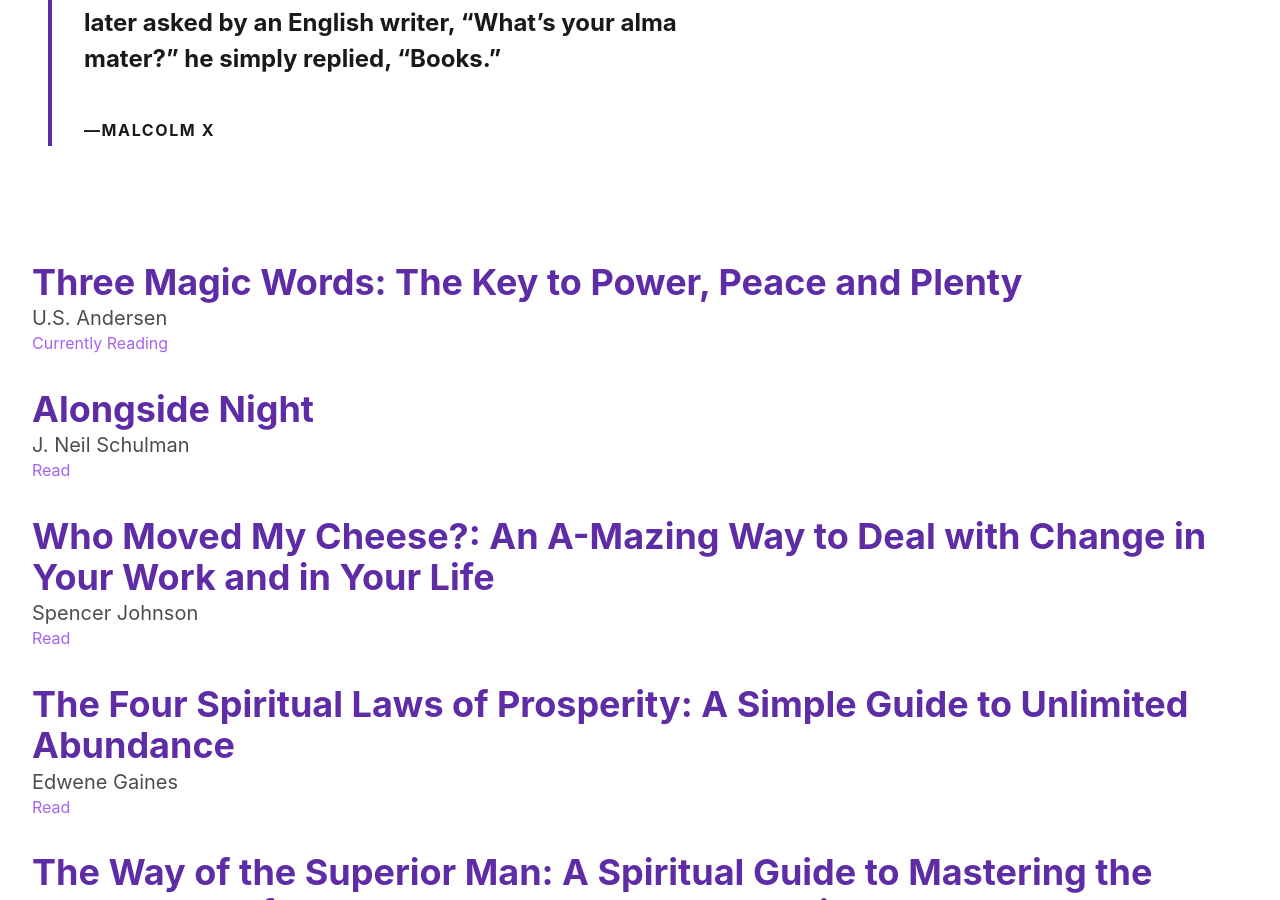
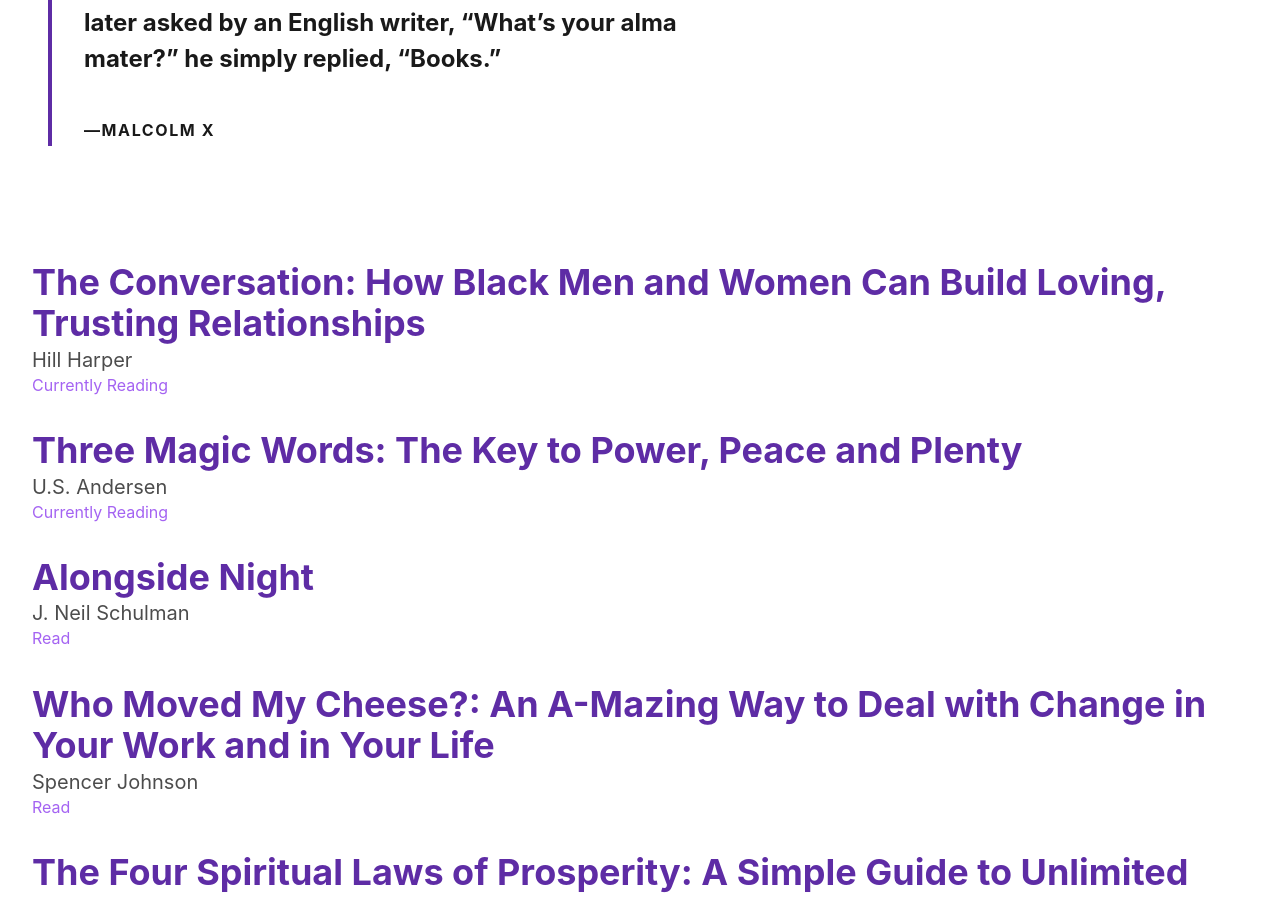
Before and after one commit to bennettchidoro/bc3209.github.io, a Jekyll site: the page built from _pages/books.html, in a window 1280 px wide and 900 px high, scrolled down 744 px. Built offline with Jekyll 4.4.1, drawn with Linux system fonts in a browser that asks for light colours; nearby versions of some CDN libraries.

Commit message:
feat: :books: add book to books.json

```diff
--- a/_data/books.json
+++ b/_data/books.json
@@ -1,4 +1,9 @@
 [
+  {
+    "title": "The Conversation: How Black Men and Women Can Build Loving, Trusting Relationships",
+    "author": "Hill Harper",
+    "status": "Currently Reading",
+  },
   {
     "title": "Three Magic Words: The Key to Power, Peace and Plenty",
     "author": "U.S. Andersen",
```
